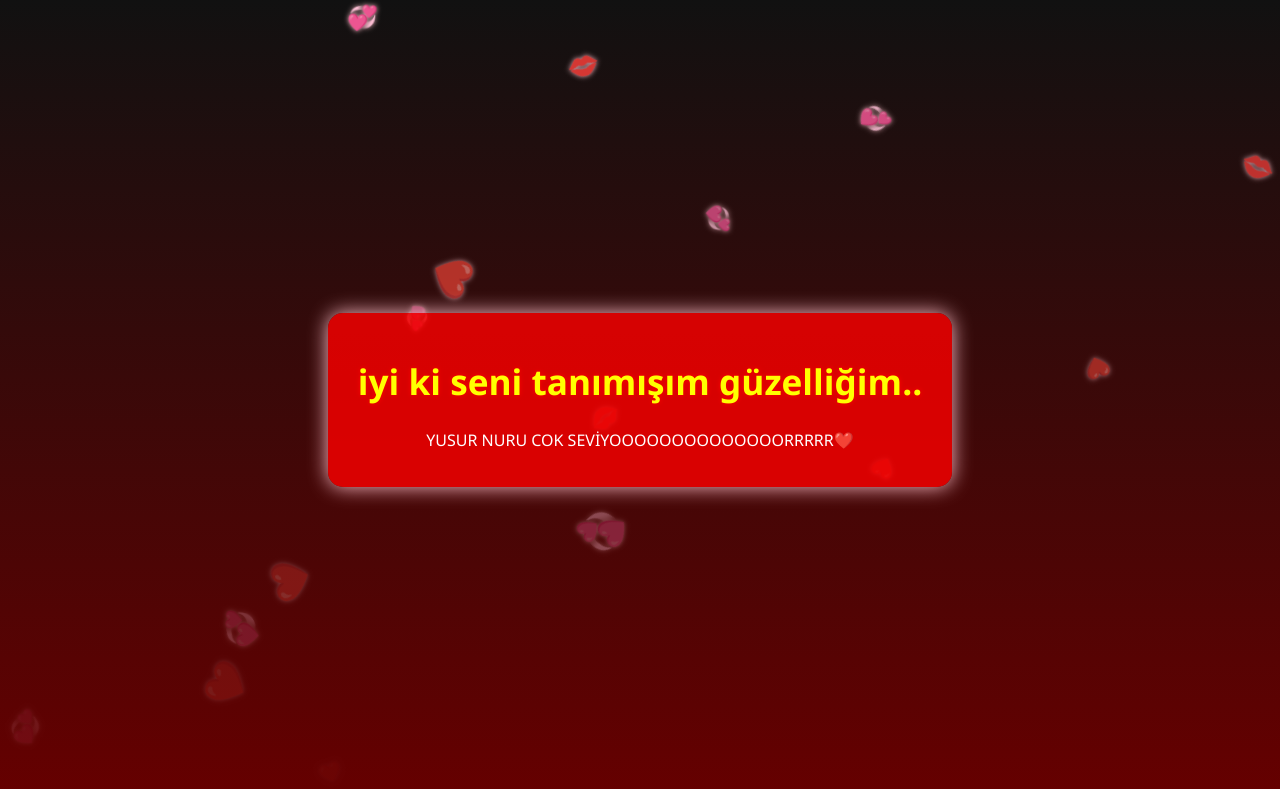
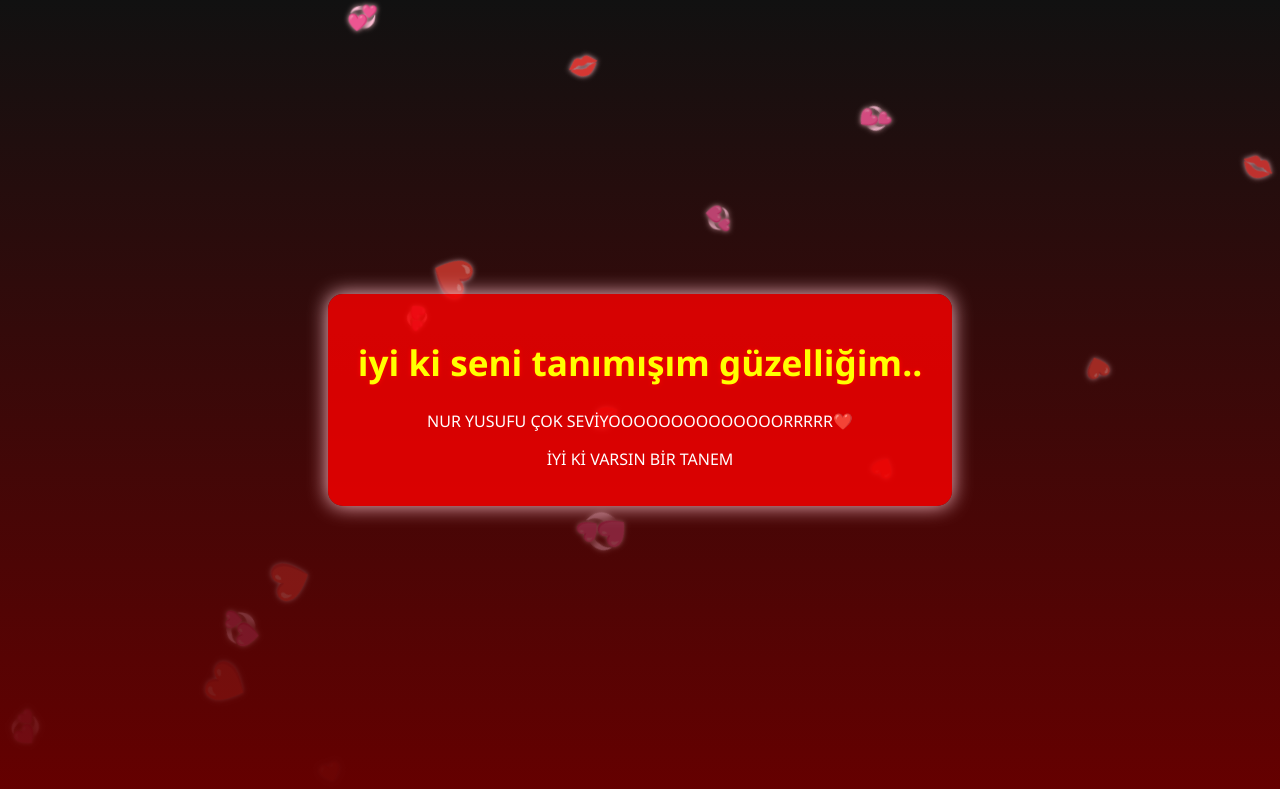
Before and after one commit to elifefsn/balim, a plain HTML site: page index.html in a window 1280 px wide. Drawn offline with Linux system fonts and the light colour scheme.

Commit message:
Update index.html

```diff
--- a/index.html
+++ b/index.html
@@ -12,7 +12,9 @@
   <div class="message">
 
     <h1>iyi ki seni tanımışım güzelliğim..</h1>
-    <p> YUSUR NURU COK SEVİYOOOOOOOOOOOOOORRRRR❤️</p></p>
+    <p> NUR YUSUFU ÇOK SEVİYOOOOOOOOOOOOOORRRRR❤️</p></p>
+    <p> İYİ Kİ VARSIN BİR TANEM</p></p>
+
   </div>
 
   <script src="script.js"></script>
```
